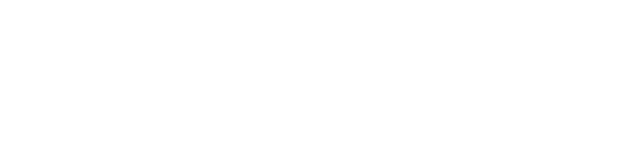
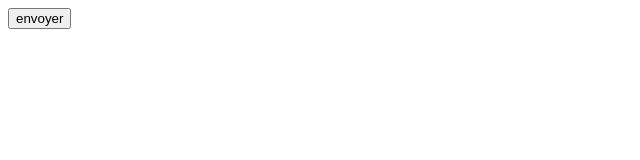
Before and after one commit to mithridatem/gitfaddirectory, a plain HTML site: page index.html in a window 1280 px wide. Shown: the whole page, without its empty margins (0-640 px from the left). Drawn offline with Linux system fonts and the light colour scheme.

Commit message:
Update index.html

```diff
--- a/index.html
+++ b/index.html
@@ -7,6 +7,8 @@
     <title>Document</title>
 </head>
 <body>
-
+    <form action="" method="post">
+        <input type="submit" value="envoyer">
+    </form>
 </body>
 </html>
```
